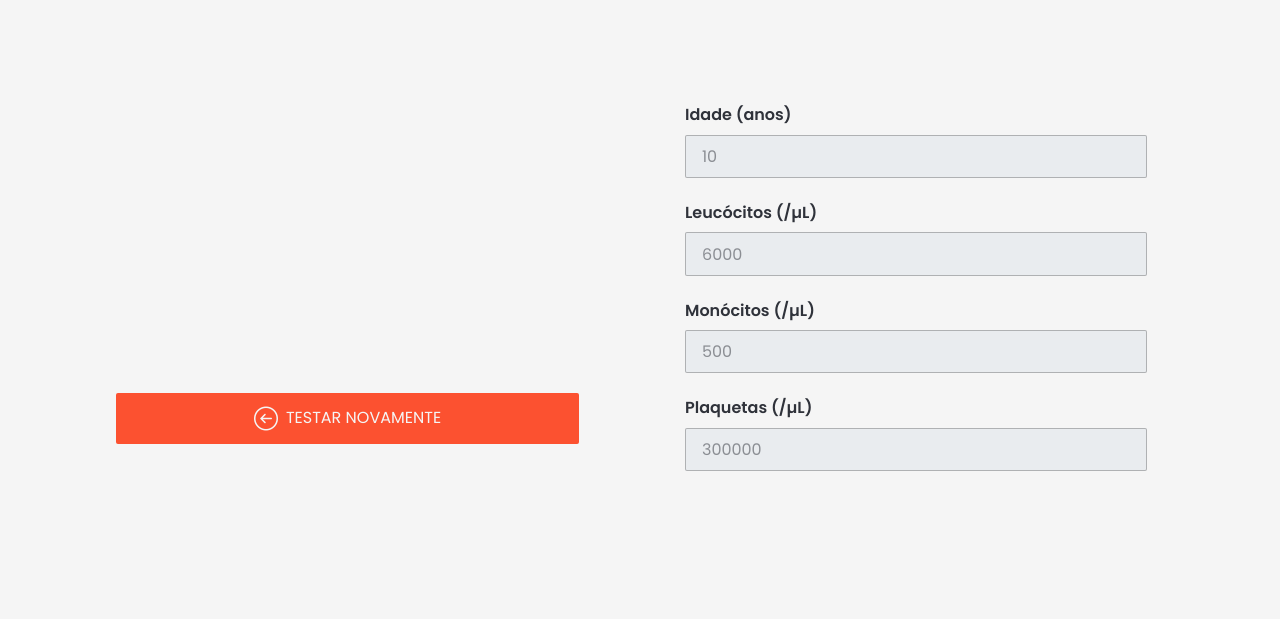
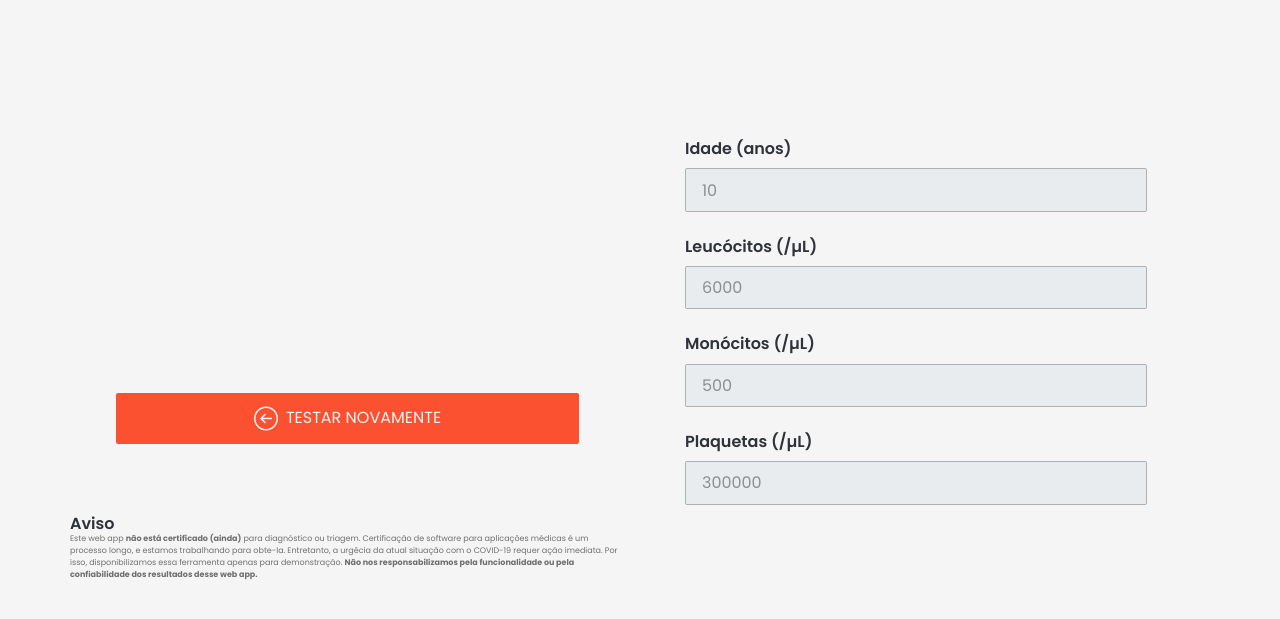
Before and after one commit to diogodutra/airliner-predict2, a Flask app: template templates/triagem-resultado.html in a window 1280 px wide. Shown: the part 72-691 px from the top of the page. Run offline with Flask 2, Linux system fonts and the light colour scheme; the template is opened without the code that fills it, so the values that code supplies are empty.

Commit message:
Added disclaimer

```diff
--- a/templates/triagem-resultado.html
+++ b/templates/triagem-resultado.html
@@ -104,6 +104,15 @@
                                 </a>
                             </div>
 
+                            <h5>Aviso</h5>
+                            <p style="font-size: 8px;">Este web app <b>não está certificado (ainda)</b> para diagnóstico ou triagem.
+                               Certificação de software para aplicações médicas é um processo longo,
+                               e estamos trabalhando para obte-la.
+                               Entretanto, a urgêcia da atual situação com o COVID-19 requer ação imediata.
+                               Por isso, disponibilizamos essa ferramenta apenas para demonstração.
+                               <b>Não nos responsabilizamos pela funcionalidade ou pela confiabilidade dos resultados desse web app.</b>
+                            </p>
+
                         </div>
 
                         <div class="col-12 col-lg-6 pr-lg-5 pb-5 pb-lg-0 align-self-center text-center text-sm-left">
```
